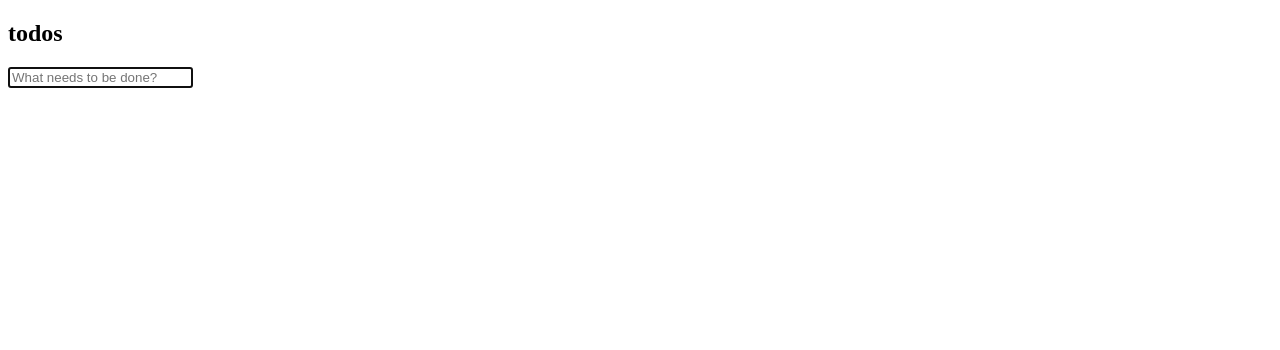
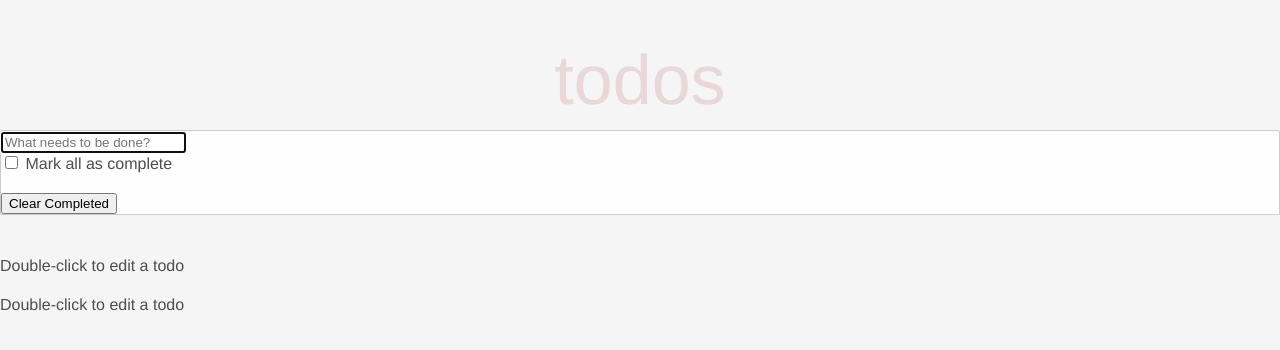
Before and after one commit to ErnestoDLS/summer16-3.4-todo, a plain HTML site: page index.html in a window 1280 px wide. Drawn offline with nearby package versions, Linux system fonts and the light colour scheme.

Commit message:
Began to style the todo app.

```diff
--- a/index.html
+++ b/index.html
@@ -6,17 +6,27 @@
     <link rel="stylesheet" href="styles/main.css" media="screen" title="no title" charset="utf-8">
   </head>
   <body>
-    <section>
-      <header>
-        <h1>todos</h1>
-        <input placeholder="What needs to be done?" autofocus="">
-      </header>
-      <section>
+    <form class="form" data-js="form">
+      <section class="todo-top">
+        <header>
+          <h1>todos</h1>
+          <input class="new-toDo" placeholder="What needs to be done?" autofocus="">
+        </header>
+        <main class="main-todo">
+          <input class="toggle-all" type="checkbox" data-js="input--here">
+          <label for="toggle-all">Mark all as complete</label>
+          <ul class="todo-list" data-js="todo-list"></ul>
+        </main>
+        <footer class="footer"></footer>
+          <button class="clear--completed" type="button" name="button">Clear Completed</button>
+      </section>
+      <div class="info">
+        <p>Double-click to edit a todo</p>
 
-      </section>
-    </section>
-
+      </div>
+    </form>
   </body>
   <script src="node_modules/jquery/dist/jquery.js" charset="utf-8"></script>
   <script src="javascripts/main.js" charset="utf-8"></script>
+  <footer>Double-click to edit a todo</footer>
 </html>
--- a/styles/main.css
+++ b/styles/main.css
@@ -0,0 +1,49 @@
+* {
+  box-sizing: border-box;
+}
+
+body {
+  background: rgb(245, 245, 245);
+  color: rgb(77, 77, 77);
+  font-family: helvetica, sans-serif;
+  margin: 0 auto;
+  padding: 0;
+  font: 14px;
+  line-height: 1.4rem;
+
+
+}
+
+h1 {
+  color: rgba(175, 47, 47, 0.15);
+  font-weight: lighter;
+  position: absolute;
+  width: 100%;
+  text-align: center;
+  font: helvetica;
+  font-size: 70px;
+  top: -120px;
+}
+
+.footer {
+  display: none;
+}
+
+.todo-top {
+  background: rgba(255, 255, 255, 0.9);
+  border: 1px solid rgb(204, 204, 204);
+  border-top-left-radius: 2px;
+  border-top-right-radius: 2px;
+  box-shadow: 0 2px 6px rgba(0, 0, 0, 0.2)0 25px 50px 0 rgba(0, 0, 0, 0.15);
+  margin: 130px 0 40px 0;
+  position: relative;
+}
+
+.todo-top::before {
+  content: "";
+  height: 100%;
+  top: 0;
+  left: 40px;
+  position: absolute;
+  width: 2px;
+}
```
